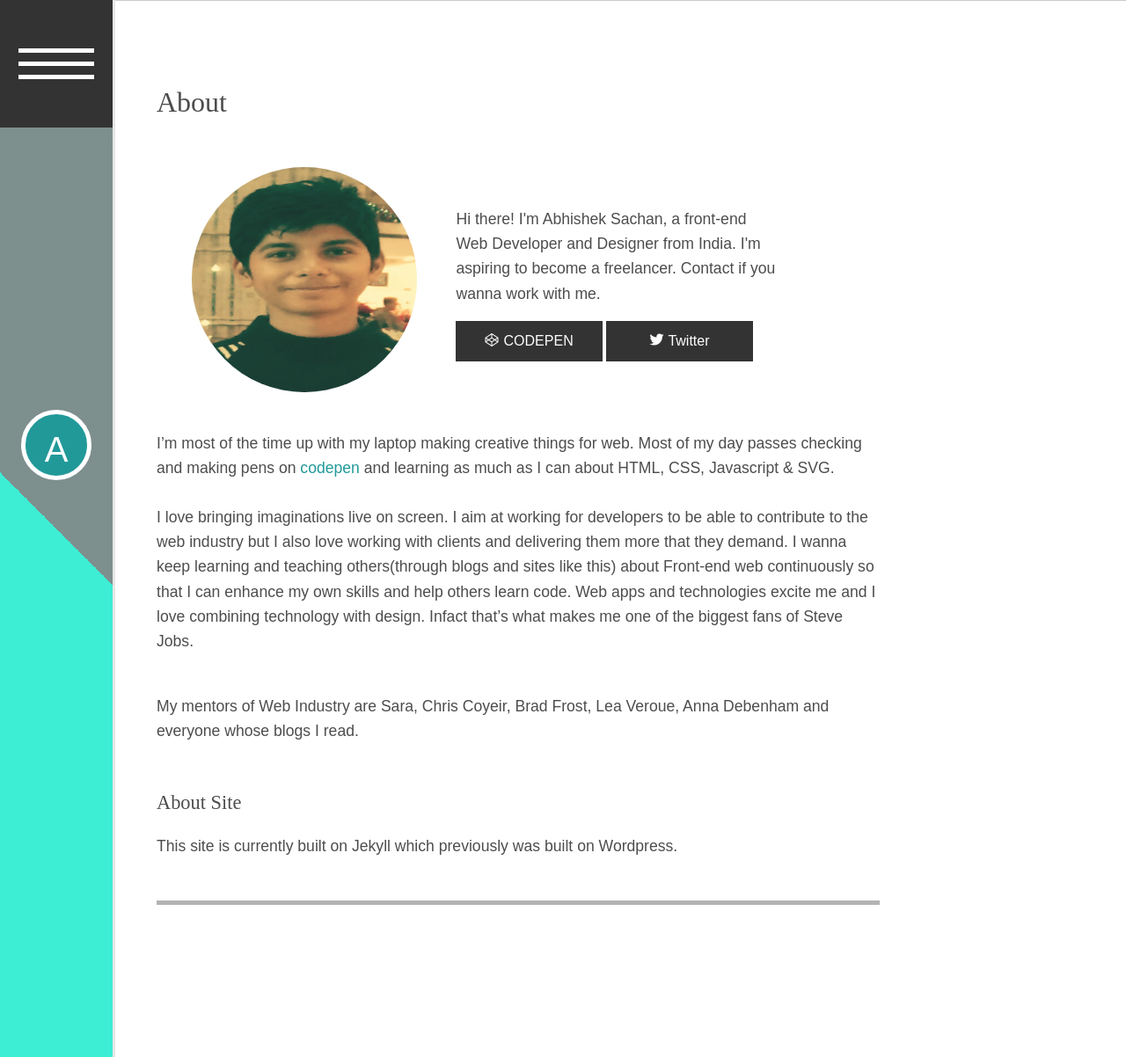
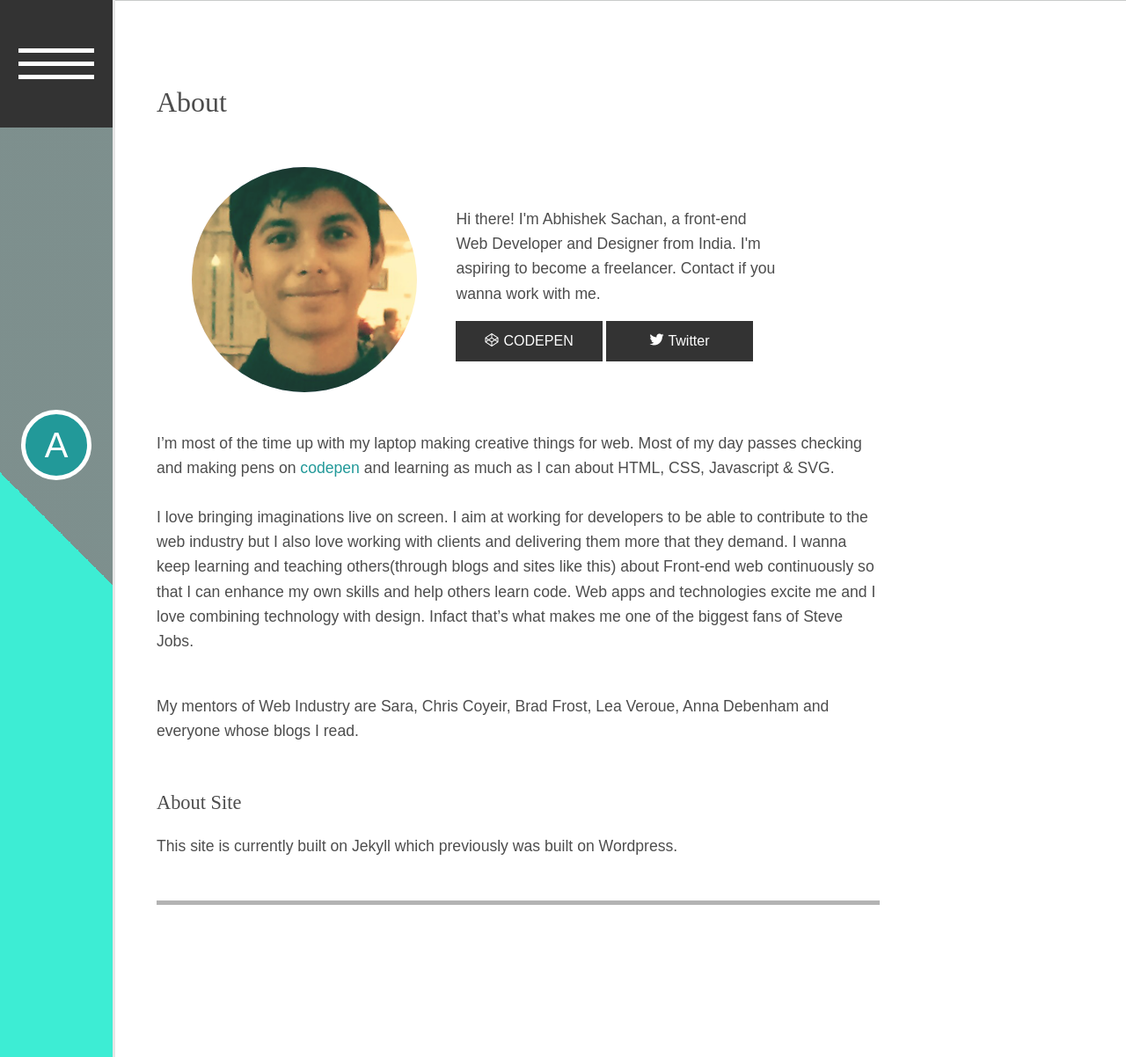
Before and after one commit to abhisack/abhisack.github.io, a Jekyll site: the page built from about.md, in a window 1280 px wide. Shown: the whole page at 88% size. Built offline with Jekyll 4.4.1, drawn with Linux system fonts in a browser that asks for light colours; some web fonts are replaced.

Commit message:
made more stable

```diff
--- a/_sass/_header.scss
+++ b/_sass/_header.scss
@@ -5,7 +5,7 @@
     float: left;
   width: 10%;
   height: 100vh;
-  background: repeating-linear-gradient(45deg, #3dedd4 0, #3dedd4 50%, rgba(124, 142, 140, 0.99) 0,  rgba(124, 142, 140, 0.99) 100%);
+  background: repeating-linear-gradient(45deg, #3dedd4, #3dedd4 50%, rgba(124, 142, 140, 0.99) 50%,  rgba(124, 142, 140, 0.99) 100%);
     z-index: 16;  /***above search box***/
     @include gshadow2;
 }
@@ -24,7 +24,7 @@
   width: 80px;
   text-align: center;
   height: 80px;
-  line-height: 80px;
+  line-height: 70px;
   border: 5px solid white;
   border-radius: 50%;
   color: white;
@@ -185,3 +185,9 @@
 
 
 }
+
+@media screen and (min-width: 800px) and (max-width: 1080px) {
+    .bars {
+        padding: 2px;
+    }
+}
--- a/_sass/_home.scss
+++ b/_sass/_home.scss
@@ -55,7 +55,6 @@
     margin: 50px 0 0;
 }
 
-
 #blog {
     margin-top: 50px;
 }
--- a/_sass/_portfolio.scss
+++ b/_sass/_portfolio.scss
@@ -32,10 +32,10 @@
         }
 
         &:active {
-            -webkit-transform: scale(0.9);
-            -ms-transform: scale(0.9);
-            -o-transform: scale(0.9);
-            transform: scale(0.9);
+            -webkit-transform: scale(0.98);
+            -ms-transform: scale(0.98);
+            -o-transform: scale(0.98);
+            transform: scale(0.98);
         }
 
         figure {
--- a/_sass/_profile.scss
+++ b/_sass/_profile.scss
@@ -17,11 +17,13 @@
         min-height: 150px;
         vertical-align: middle;
         border-radius: 50%;
+        overflow: hidden;
 
         img {
-            border-radius: inherit;
+            border-radius: none;
             width: 100%;
             height: 100%;
+            object-fit: cover;
         }
 
         figcaption {
@@ -161,6 +163,11 @@
           }
       }
 
+
+    .profile-container  .profile-content {
+        text-align: center;
+    }
+
     .profile-container .btn-container {
         text-align: center;
     }
```
